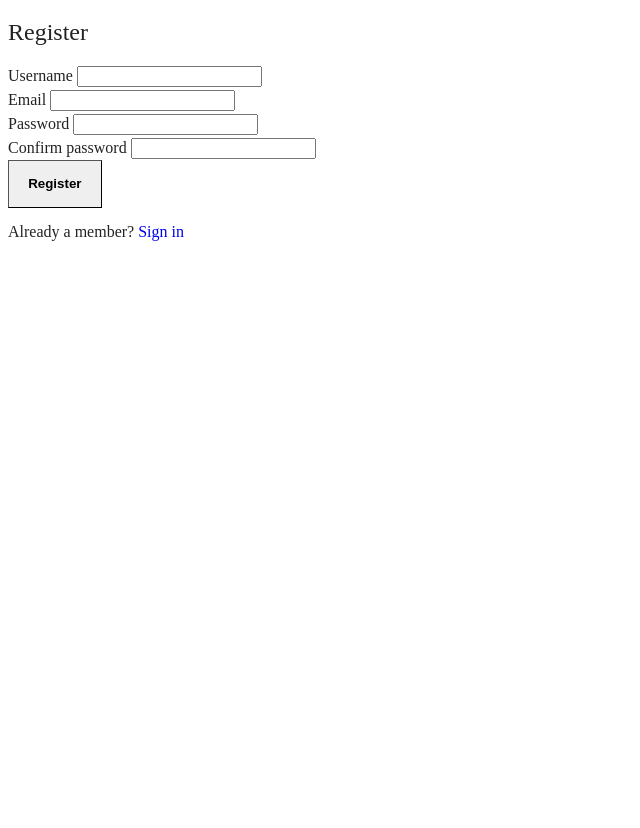
After one commit to baytor/SIFEA_ISO, a PHP site: page /register.php in a window 1280 px wide. The commit adds this page. Shown: the whole page, without its empty margins (0-640 px from the left). Run offline with PHP 8.4, Linux system fonts and the light colour scheme.

Commit message:
caricata interfiaccia login e registrazione (vediamo se serve)

```diff
--- /dev/null
+++ b/errors.php
@@ -0,0 +1,7 @@
+<?php  if (count($errors) > 0) : ?>
+  <div class="error">
+  	<?php foreach ($errors as $error) : ?>
+  	  <p><?php echo $error ?></p>
+  	<?php endforeach ?>
+  </div>
+<?php  endif ?>
--- a/libs.php
+++ b/libs.php
@@ -75,7 +75,8 @@ class dbEntry {
     $this->sql = "SELECT * FROM " . $this->table;
     $this->result = $this->conn->query($this->sql);
 
-    //creazione della tabella html -- $end-1 perchè la funzione cilca da begin to end per necessità
+    //creazione della tabella html -- $end-1 perchè
+    //la funzione cilca da begin to end, compresi, per necessità
     $this->create_table(0, count($this->clm_array)-1);
 
     // $this->output_table = "<table><tr>";
--- /dev/null
+++ b/register.php
@@ -0,0 +1,39 @@
+<?php include('server.php') ?>
+<!DOCTYPE html>
+<html>
+<head>
+  <title>Registration system PHP and MySQL</title>
+  <link rel="stylesheet" type="text/css" href="style.css">
+</head>
+<body>
+  <div class="header">
+  	<h2>Register</h2>
+  </div>
+
+  <form method="post" action="register.php">
+  	<?php include('errors.php'); ?>
+  	<div class="input-group">
+  	  <label>Username</label>
+  	  <input type="text" name="username" value="<?php echo $username; ?>">
+  	</div>
+  	<div class="input-group">
+  	  <label>Email</label>
+  	  <input type="email" name="email" value="<?php echo $email; ?>">
+  	</div>
+  	<div class="input-group">
+  	  <label>Password</label>
+  	  <input type="password" name="password_1">
+  	</div>
+  	<div class="input-group">
+  	  <label>Confirm password</label>
+  	  <input type="password" name="password_2">
+  	</div>
+  	<div class="input-group">
+  	  <button type="submit" class="btn" name="reg_user">Register</button>
+  	</div>
+  	<p>
+  		Already a member? <a href="login.php">Sign in</a>
+  	</p>
+  </form>
+</body>
+</html>
--- /dev/null
+++ b/server.php
@@ -0,0 +1,83 @@
+<?php
+session_start();
+
+// initializing variables
+$username = "";
+$email    = "";
+$errors = array();
+
+// connect to the database
+$db = mysqli_connect('localhost', 'root', '', 'registration');
+
+// REGISTER USER
+if (isset($_POST['reg_user'])) {
+  // receive all input values from the form
+  $username = mysqli_real_escape_string($db, $_POST['username']);
+  $email = mysqli_real_escape_string($db, $_POST['email']);
+  $password_1 = mysqli_real_escape_string($db, $_POST['password_1']);
+  $password_2 = mysqli_real_escape_string($db, $_POST['password_2']);
+
+  // form validation: ensure that the form is correctly filled ...
+  // by adding (array_push()) corresponding error unto $errors array
+  if (empty($username)) { array_push($errors, "Username is required"); }
+  if (empty($email)) { array_push($errors, "Email is required"); }
+  if (empty($password_1)) { array_push($errors, "Password is required"); }
+  if ($password_1 != $password_2) {
+	array_push($errors, "The two passwords do not match");
+  }
+
+  // first check the database to make sure
+  // a user does not already exist with the same username and/or email
+  $user_check_query = "SELECT * FROM users WHERE username='$username' OR email='$email' LIMIT 1";
+  $result = mysqli_query($db, $user_check_query);
+  $user = mysqli_fetch_assoc($result);
+
+  if ($user) { // if user exists
+    if ($user['username'] === $username) {
+      array_push($errors, "Username already exists");
+    }
+
+    if ($user['email'] === $email) {
+      array_push($errors, "email already exists");
+    }
+  }
+
+  // Finally, register user if there are no errors in the form
+  if (count($errors) == 0) {
+  	$password = md5($password_1);//encrypt the password before saving in the database
+
+  	$query = "INSERT INTO users (username, email, password)
+  			  VALUES('$username', '$email', '$password')";
+  	mysqli_query($db, $query);
+  	$_SESSION['username'] = $username;
+  	$_SESSION['success'] = "You are now logged in";
+  	header('location: index.php');
+  }
+}
+// LOGIN USER
+if (isset($_POST['login_user'])) {
+  $username = mysqli_real_escape_string($db, $_POST['username']);
+  $password = mysqli_real_escape_string($db, $_POST['password']);
+
+  if (empty($username)) {
+  	array_push($errors, "Username is required");
+  }
+  if (empty($password)) {
+  	array_push($errors, "Password is required");
+  }
+
+  if (count($errors) == 0) {
+  	$password = md5($password);
+  	$query = "SELECT * FROM users WHERE username='$username' AND password='$password'";
+  	$results = mysqli_query($db, $query);
+  	if (mysqli_num_rows($results) == 1) {
+  	  $_SESSION['username'] = $username;
+  	  $_SESSION['success'] = "You are now logged in";
+  	  header('location: index.php');
+  	}else {
+  		array_push($errors, "Wrong username/password combination");
+  	}
+  }
+}
+
+?>
```
Also changed, not shown: index.php (+36 -1 lines), login.php (added, +31 -0 lines).
